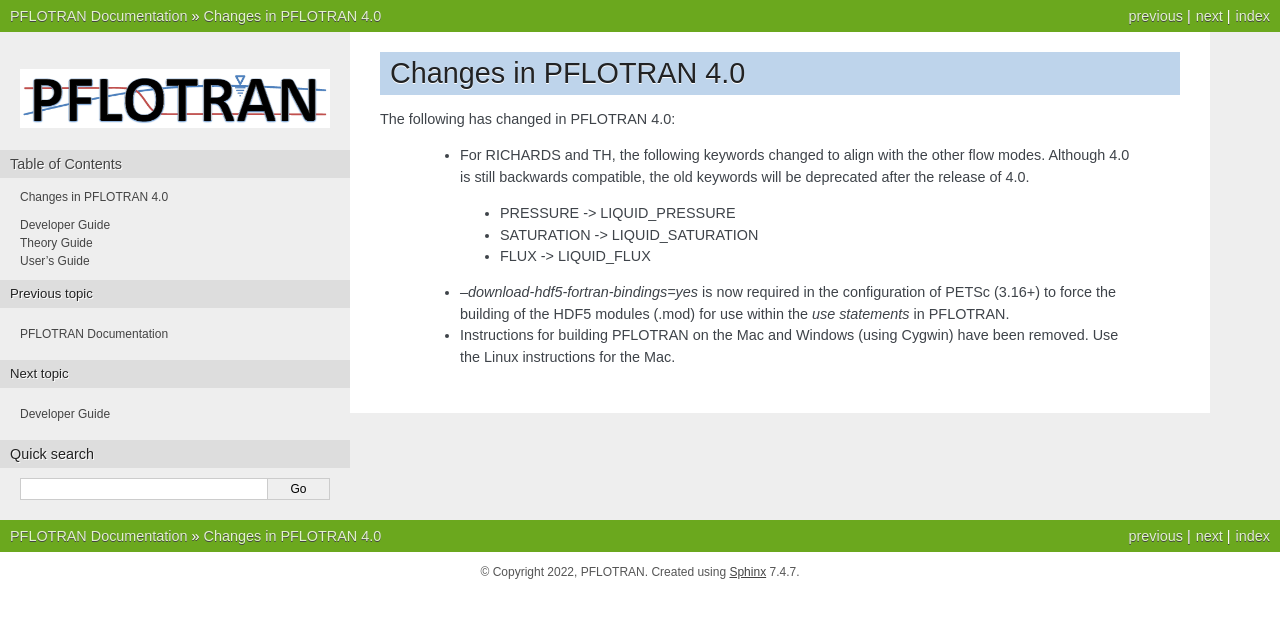
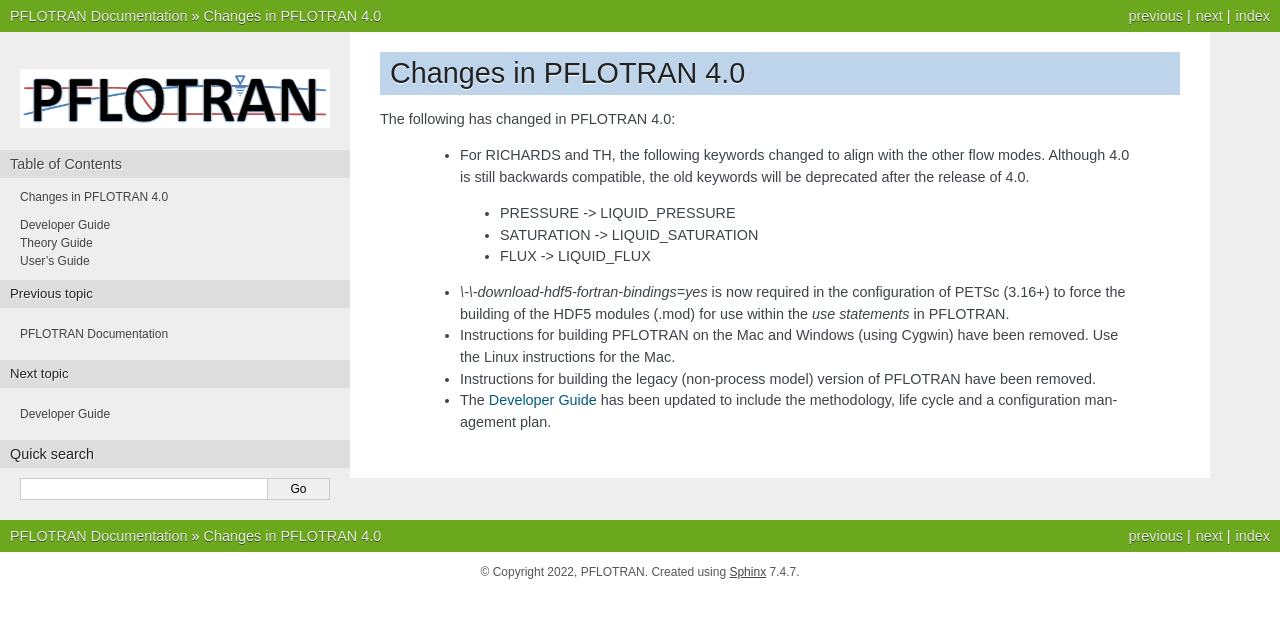
Before and after one commit to Miracloon/pflotran-documentation, a Sphinx documentation site: the page built from source/announcements/v4_changes.rst, in a window 1280 px wide. Shown: the top 618 px of the page. Built offline with Sphinx 7.4.7, drawn with Linux system fonts in a browser that asks for light colours.

Commit message:
updates for v4

```diff
--- a/source/announcements/v4_changes.rst
+++ b/source/announcements/v4_changes.rst
@@ -12,9 +12,15 @@ The following has changed in PFLOTRAN 4.0:
   * SATURATION -> LIQUID_SATURATION
   * FLUX -> LIQUID_FLUX
 
- * *--download-hdf5-fortran-bindings=yes* is now required in the configuration
+ * *\\-\\-download-hdf5-fortran-bindings=yes* is now required in the configuration
    of PETSc (3.16+) to force the building of the HDF5 modules (.mod) for
    use within the *use statements* in PFLOTRAN.
 
  * Instructions for building PFLOTRAN on the Mac and Windows (using Cygwin)
    have been removed. Use the Linux instructions for the Mac.
+
+ * Instructions for building the legacy (non-process model) version of
+   PFLOTRAN have been removed.
+
+ * The :ref:`developer-guide` has been updated to include the methodology, life
+   cycle and a configuration management plan.
--- a/source/index.rst
+++ b/source/index.rst
@@ -8,7 +8,7 @@ PFLOTRAN Documentation
 **********************
 .. image:: /_static/pflotran_logo.jpg
 
-The current version of PFLOTRAN is 3.0 and was released **January 06 2021**.
+The current version of PFLOTRAN is 4.0 and was released **January 06 2021**.
 
 PFLOTRAN is an open source, state-of-the-art massively parallel subsurface flow
 and reactive transport code. The code is developed under a GNU LGPL license
--- a/source/user_guide/cards/simulation/simulation_card.rst
+++ b/source/user_guide/cards/simulation/simulation_card.rst
@@ -14,7 +14,7 @@ SIMULATION
 
 SIMULATION_TYPE <string>
  Specifies the type of simulation. Options for <string> include: SUBSURFACE,
- SURFACE_SUBSURFACE, GEOMECHANICS_SUBSURFACE.
+ GEOMECHANICS_SUBSURFACE.
 
 PROCESS_MODELS
  Opens the PROCESS_MODELS block and lists the process models that are used in
```
